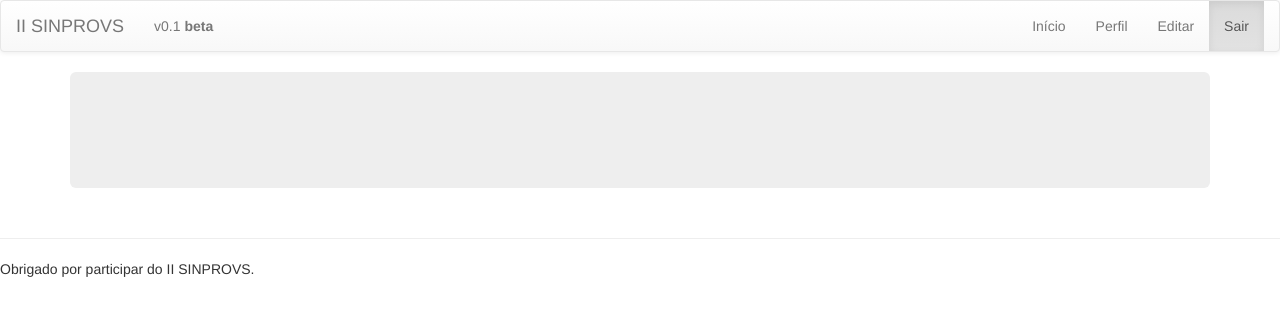
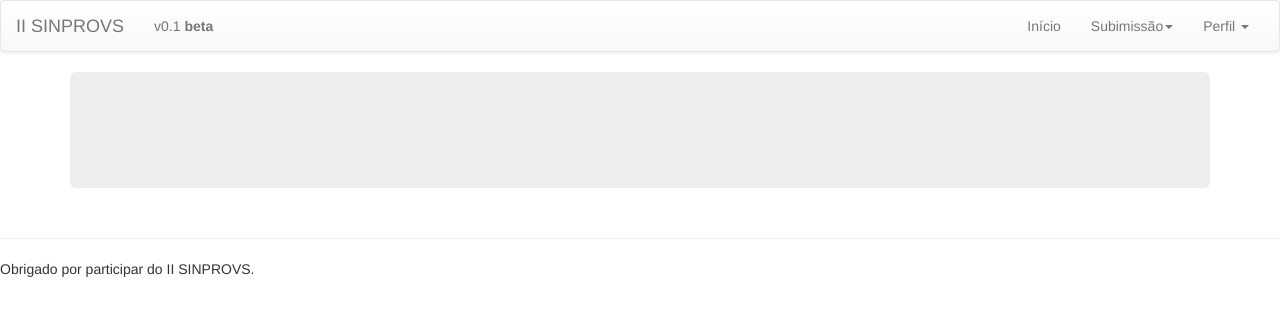
Before and after one commit to pixies/academic, a Django app: page /submissao/detalhes/ in a window 1280 px wide. Shown: the top 316 px of the page. Run offline with Django 3.2, Linux system fonts and the light colour scheme; the visitor is signed in with stand-in values (Sample User, id 1); parts of the project's set-up code (start-up, migrations or seed data) failed here and were passed over; some libraries are stand-ins or nearby versions.

Commit message:
Melhorando menu na barra de navegação - organizando o Perfil e as submissoes em um dropdown

```diff
--- a/templates/base.html
+++ b/templates/base.html
@@ -37,15 +37,33 @@
           {% if user.is_authenticated %}
             <ul class="nav navbar-nav navbar-right">
               <li><a href="/">Início<span class="sr-only"></span></a></li>
-              <li><a href="/profile/">Perfil<span class="sr-only">(current)</span></a></li>
-              <li><a href="/profile/edit/">Editar<span class="sr-only">(current)</span></a></li>
-              <li class="active"><a href="/logout/">Sair</a></li>
+                <li class="dropdown">
+                <a href="#" class="" data-toggle="dropdown" role="button" aria-haspopup="true" aria-expanded="false">Subimissão<span class="caret"></span></a>
+                <ul class="dropdown-menu">
+                  <li><a href="/submissao/listar">Listar Resumo</a></li>
+                  <li role="separator" class="divider"></li>
+                  <li><a href="/submissao/adcionar">Adcionar Resumo</a></li>
+                  <li><a href="/submissao/editar">Editar</a></li>
+                </ul>
+              </li>
+
+              <li class="dropdown">
+                <a href="#" class="" data-toggle="dropdown" role="button" aria-haspopup="true" aria-expanded="false">Perfil <span class="caret"></span></a>
+                <ul class="dropdown-menu">
+                  <li><a href="/profile">Meu perfil</a></li>
+                  <li><a href="/profile/edit">Editar</a></li>
+                  <li role="separator" class="divider"></li>
+                  <li><a href="/logout">Sair</a></li>
+                </ul>
+              </li>
+
             </ul>
           {% else %}
             <ul class="nav navbar-nav navbar-right">
               <li class="active"><a href="/login/">Entrar<span class="sr-only">(current)</span></a></li>
               <li><a href="/register/">Registre-se</a></li>
             </ul>
+
           {% endif %}
           </div><!-- /.navbar-collapse -->
           </div><!-- /.container-fluid -->
```
